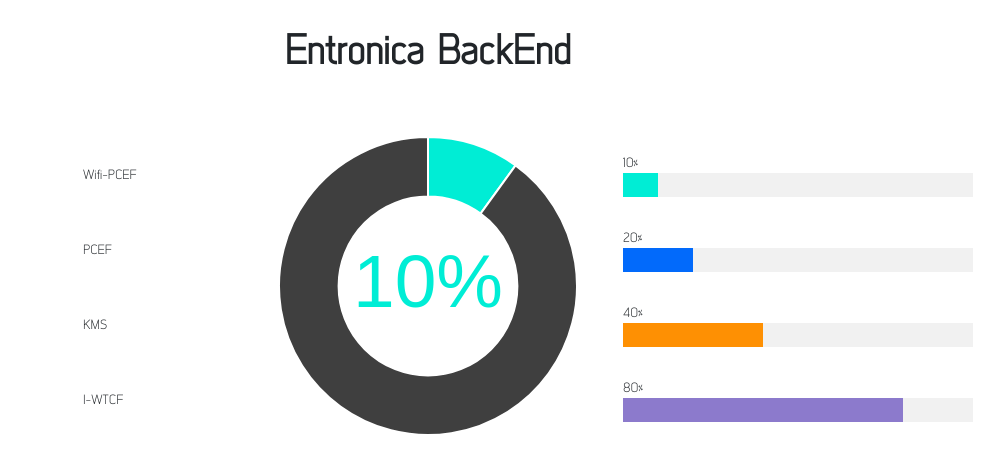
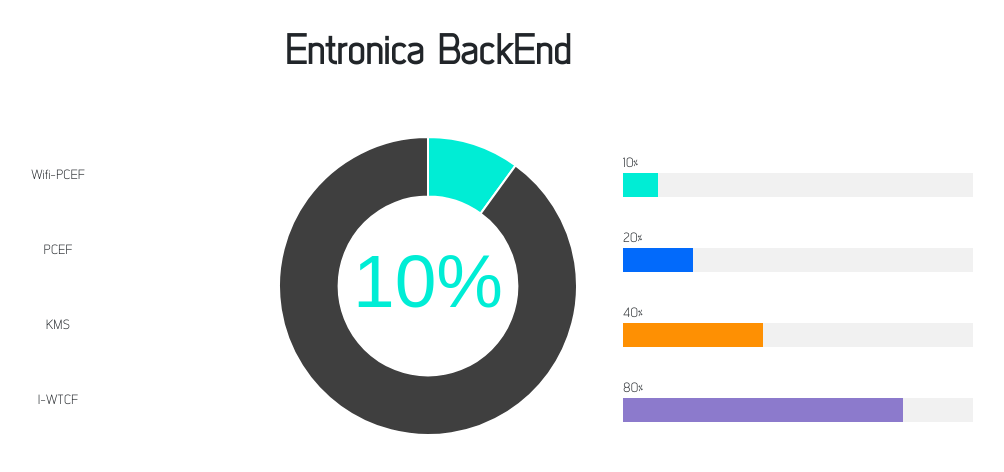
Before and after one commit to adonaieds/Inno, a plain HTML site: page index.html in a window 1280 px wide. Shown: the whole page, without its empty margins (212-1216 px from the left). Drawn offline with nearby package versions, Linux system fonts and the light colour scheme; files whose address does not match are found by name.

Commit message:
modified:   main.css

```diff
--- a/main.css
+++ b/main.css
@@ -71,9 +71,9 @@
 }
 .dev15{
     display: grid;
-    grid-template-columns: 200px auto;
-    /* align-self: center;
-    justify-self: center; */
+    grid-template-columns: auto;
+    align-self: center;
+    justify-self: center;
 }
 .dev16{
     display: grid;
```
